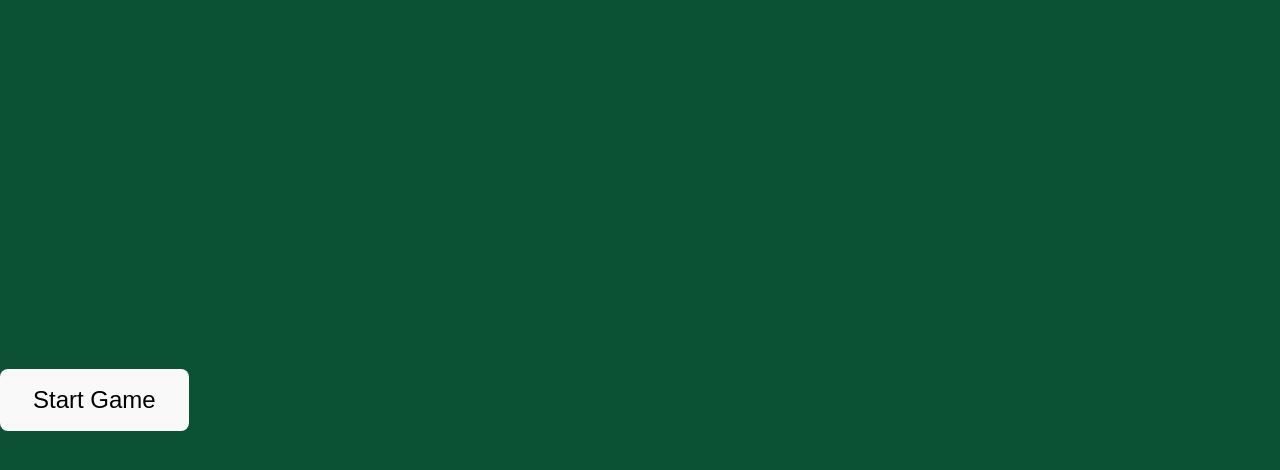
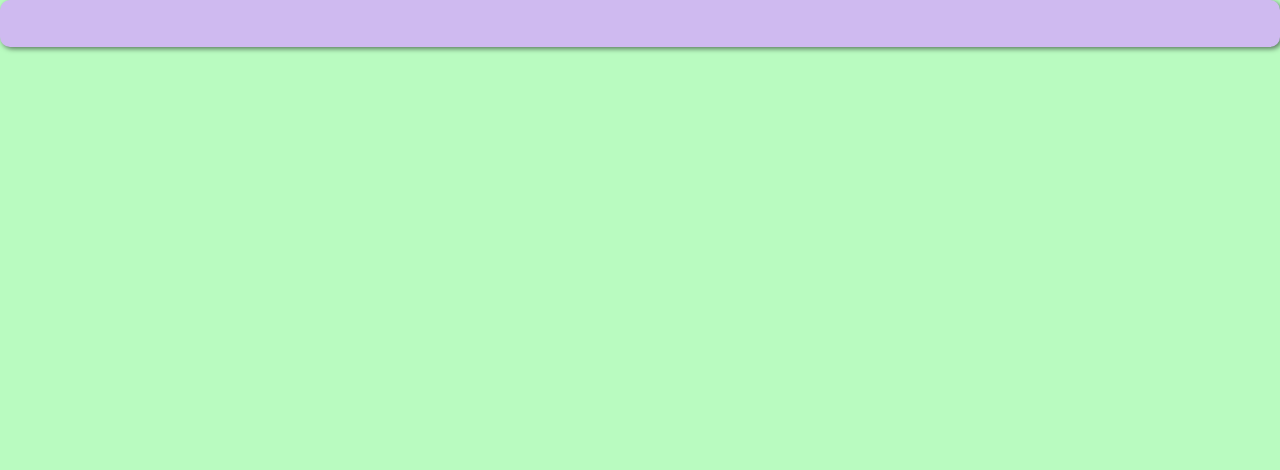
Before and after one commit to ndevol/mahjong-web, a React (Vite) app: page / in a window 1280 px wide. Shown: the top 470 px of the page. Built offline with nearby package versions, Linux system fonts and the light colour scheme.

Commit message:
Basic layout.

```diff
--- a/src/App.css
+++ b/src/App.css
@@ -1,9 +1,19 @@
-/* src/App.css */
 body {
-  margin: 0;
-  background: #0b5134;
+  background: #b9fbc0;
   color: #fff;
   font-family: sans-serif;
+}
+
+.app-container {
+  height: 100vh;
+  width: 100vw;
+  display: flex;
+  flex-direction: column;
+}
+
+.game-container {
+  height: 100%;
+  width: 100%;
 }
 
 .start-screen {
@@ -19,10 +29,88 @@ button {
   cursor: pointer;
 }
 
-.table {
-  display: grid;
-  grid-template-rows: auto 1fr auto;
+.start-screen {
   height: 100vh;
+  display: flex;
+  justify-content: center;
+  align-items: center;
+}
+
+.start-button {
+  padding: 15px 30px;
+  font-size: 1.2rem;
+  border: none;
+  border-radius: 5px;
+  background-color: #4CAF50;
+  color: white;
+  cursor: pointer;
+  transition: all 0.3s ease;
+}
+
+.start-button:active {
+  background-color: #45a049;
+  transform: scale(1.05);
+}
+
+.start-button:hover {
+  animation: spin 0.5s ease-in-out;
+}
+
+@keyframes spin {
+  0% {
+    transform: rotate(0deg);
+  }
+  100% {
+    transform: rotate(360deg);
+  }
+}
+
+.header {
+  height: 50px;
+  background: #cfbaf0;
+  border-radius: 10px;
+  box-shadow: 2px 2px 5px 0px rgba(0, 0, 0, 0.5);
+}
+
+.vertical-flex {
+  display: flex;
+  align-items: center;
+  justify-content: space-around;
+  flex-direction: column;
+  height: 100%;
+  width: 100%;
+}
+
+.horizontal-player-container {
+  flex: 1;
+  width: 100%;
+  display: flex;
+  flex-direction: column;
+  justify-content: center;
+  align-items: center;
+}
+
+.middle-flex {
+  flex: 4;
+  width: 100%;
+  display: flex;
+  justify-content: space-around;
+  align-items: center;
+}
+
+.vertical-player-container {
+  flex: 1;
+  display: flex;
+  justify-content: center;
+  align-items: center;
+  height: 100%;
+  width: 100%;
+}
+
+.middle {
+  flex: 4;
+  width: 100%;
+  height: 100%;
 }
 
 .hand {
@@ -32,17 +120,11 @@ button {
   padding: 10px;
 }
 
-.middle-row {
-  display: grid;
-  grid-template-columns: auto 1fr auto;
-  align-items: center;
-}
-
-.remaining {
-  display: grid;
-  grid-template-columns: repeat(6, 40px);
-  grid-gap: 4px;
+.pairs {
+  display: flex;
   justify-content: center;
+  gap: 4px;
+  padding: 10px;
 }
 
 .tile {
@@ -58,5 +140,6 @@ button {
 }
 
 .tile.back {
-  background: gray;
+  background: #a3c4f3;
+  border: 2px solid #555;
 }
--- a/src/App.jsx
+++ b/src/App.jsx
@@ -7,63 +7,92 @@ function App() {
   const [hands, setHands] = useState([]);
   const [remaining, setRemaining] = useState([]);
 
-  const startGame = async () => {
-    try {
-      const res = await axios.get("http://127.0.0.1:8000/start_game");
-      setHands(res.data.hands);
-      setRemaining(res.data.remaining_tiles);
-    } catch (err) {
-      console.error("Error starting game:", err);
-    }
-  };
+  // const startGame = async () => {
+  //   try {
+  //     const res = await axios.get("http://127.0.0.1:8000/start_game");
+  //     setHands(res.data.hands);
+  //     setRemaining(res.data.remaining_tiles);
+  //   } catch (err) {
+  //     console.error("Error starting game:", err);
+  //   }
+  // };
 
-  if (hands.length === 0) {
-    return (
-      <div className="start-screen">
-        <button onClick={startGame}>Start Game</button>
-      </div>
-    );
-  }
+  // if (hands.length === 0) {
+  //   return (
+  //     <div className="start-screen">
+  //       <button className="start-button" onClick={startGame}>Start Game</button>
+  //     </div>
+  //   );
+  // }
 
   return (
-    <div className="table">
-      {/* Top Hand */}
-      <div className="hand top">
-        {hands[1].map((tile, i) => (
-          <Tile key={i} faceUp={false} />
-        ))}
-      </div>
-
-      {/* Left + Right + Center */}
-      <div className="middle-row">
-        <div className="hand left">
-          {hands[2].map((tile, i) => (
-            <Tile key={i} faceUp={false} />
-          ))}
-        </div>
-
-        {/* Remaining Tiles in center */}
-        <div className="remaining">
-          {remaining.slice(0, 36).map((tile, i) => (
-            <Tile key={i} faceUp={false} />
-          ))}
-        </div>
-
-        <div className="hand right">
-          {hands[3].map((tile, i) => (
-            <Tile key={i} faceUp={false} />
-          ))}
+    <div className="app-container">
+      <div className="header"></div>
+      <div className="game-container">
+        <div className="vertical-flex">
+          <div className="horizontal-player-container">
+            <div className="hand top"></div>
+            <div className="pairs top"></div>
+          </div>
+          <div className="middle-flex">
+            <div className="vertical-player-container">
+              <div className="hand left"></div>
+              <div className="pairs left"></div>
+            </div>
+            <div className="middle"></div>
+            <div className="vertical-player-container">
+              <div className="hand right"></div>
+              <div className="pairs right"></div>
+            </div>
+          </div>
+          <div className="horizontal-player-container">
+            <div className="hand bottom"></div>
+            <div className="pairs bottom"></div>
+          </div>
         </div>
       </div>
+    </div>
+  )
 
-      {/* Bottom Hand (player) */}
-      <div className="hand bottom">
-        {hands[0].map((tile, i) => (
-          <Tile key={i} tile={tile} faceUp={true} />
-        ))}
-      </div>
-    </div>
-  );
+  // return (
+  //   <div className="table">
+  //     {/* Top Hand */}
+  //     <div className="hand top">
+  //       {hands[1].map((tile, i) => (
+  //         <Tile key={i} faceUp={false} />
+  //       ))}
+  //     </div>
+
+  //     {/* Left + Right + Center */}
+  //     <div className="middle-row">
+  //       <div className="hand left">
+  //         {hands[2].map((tile, i) => (
+  //           <Tile key={i} faceUp={false} />
+  //         ))}
+  //       </div>
+
+  //       {/* Remaining Tiles in center */}
+  //       <div className="remaining">
+  //         {remaining.slice(0, 36).map((tile, i) => (
+  //           <Tile key={i} faceUp={false} />
+  //         ))}
+  //       </div>
+
+  //       <div className="hand right">
+  //         {hands[3].map((tile, i) => (
+  //           <Tile key={i} faceUp={false} />
+  //         ))}
+  //       </div>
+  //     </div>
+
+  //     {/* Bottom Hand (player) */}
+  //     <div className="hand bottom">
+  //       {hands[0].map((tile, i) => (
+  //         <Tile key={i} tile={tile} faceUp={true} />
+  //       ))}
+  //     </div>
+  //   </div>
+  // );
 }
 
 export default App;
--- a/src/tile.jsx
+++ b/src/tile.jsx
@@ -1,4 +1,3 @@
-// src/Tile.js
 import React from "react";
 import "./App.css";
 
@@ -6,7 +5,7 @@ export default function Tile({ tile, faceUp }) {
   // In a real app you’d import actual SVGs for each tile.
   // For demo, we’ll just render text or a generic back.
   if (!faceUp) {
-    return <div className="tile back">🀫</div>;
+    return <div className="tile back"></div>;
   }
 
   return (
```
